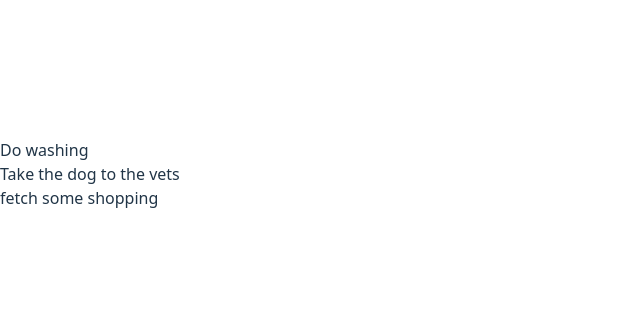
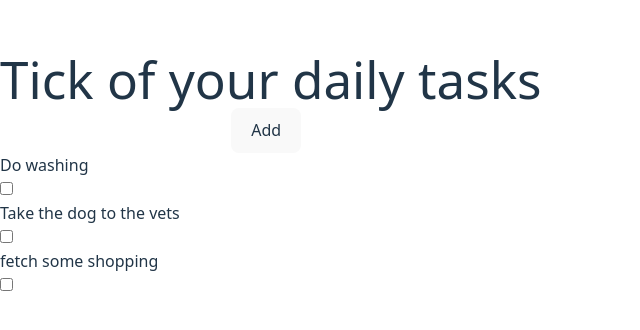
Before and after one commit to BullDogPatch/billion-dollar-todo, a React (Vite) app: page / in a window 1280 px wide. Shown: the part 226-556 px from the top of the page, without its empty margins (0-640 px from the left). Built offline with nearby package versions, Linux system fonts and the light colour scheme.

Commit message:
add form

```diff
--- a/src/App.tsx
+++ b/src/App.tsx
@@ -1,6 +1,7 @@
-import { useState } from 'react';
+import React, { useState } from 'react';
+import Todos from './components/Todos';
 
-interface Todo {
+export interface Todo {
   id: string;
   title: string;
   done: boolean;
@@ -26,14 +27,32 @@ const initialState: Todo[] = [
 
 function App() {
   const [todos, setTodos] = useState(initialState);
+  const [todoText, setTodoText] = useState<string>('');
+
+  const handleSubmit = (e: React.FormEvent) => {
+    e.preventDefault();
+    if (!todoText) return;
+    const newTodo = { id: crypto.randomUUID(), title: todoText, done: false };
+    addTodo(newTodo);
+    setTodoText('');
+  };
+
+  const addTodo = (item: Todo) => {
+    setTodos((prev) => [item, ...prev]);
+  };
 
   return (
     <>
-      <div>
-        {todos.map((todo) => (
-          <p>{todo.title}</p>
-        ))}
-      </div>
+      <h1>Tick of your daily tasks</h1>
+      <form onSubmit={handleSubmit}>
+        <input
+          value={todoText}
+          type='text'
+          onChange={(e) => setTodoText(e.target.value)}
+        />
+        <button type='submit'>Add</button>
+      </form>
+      <Todos todos={todos} />
     </>
   );
 }
--- a/src/components/TodoItem.tsx
+++ b/src/components/TodoItem.tsx
@@ -1,5 +1,16 @@
-const TodoItem = () => {
-  return <div>TodoItem</div>;
+import { Todo } from '../App';
+
+interface Props {
+  todo: Todo;
+}
+
+const TodoItem = ({ todo }: Props) => {
+  return (
+    <div>
+      <p className=''>{todo.title}</p>
+      <input type='checkbox' />
+    </div>
+  );
 };
 
 export default TodoItem;
--- a/src/components/Todos.tsx
+++ b/src/components/Todos.tsx
@@ -1,5 +1,18 @@
-const Todos = () => {
-  return <div>Todos</div>;
+import { Todo } from '../App';
+import TodoItem from './TodoItem';
+
+interface Props {
+  todos: Todo[];
+}
+
+const Todos = ({ todos }: Props) => {
+  return (
+    <div>
+      {todos.map((todo) => (
+        <TodoItem key={todo.id} todo={todo} />
+      ))}
+    </div>
+  );
 };
 
 export default Todos;
```
